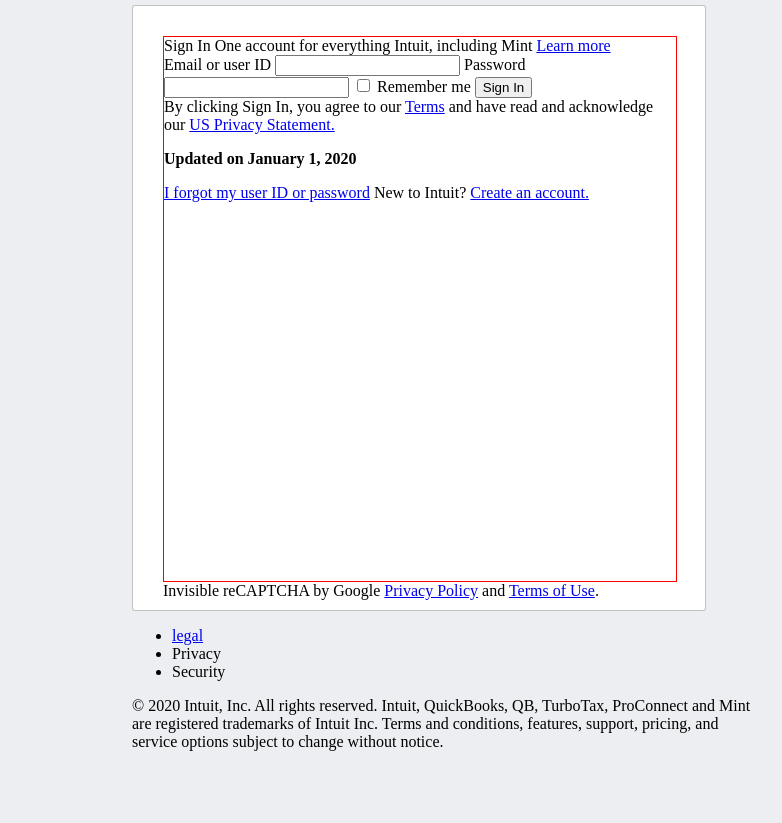
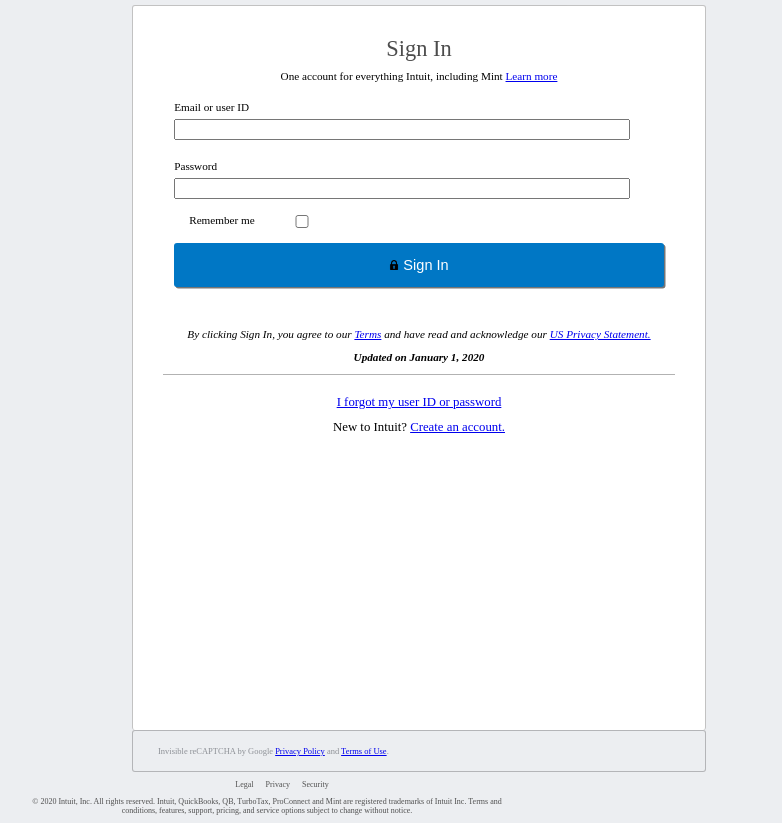
Before and after one commit to carlos-ssh/html-form, a plain HTML site: page index.html in a window 1280 px wide. Shown: the part 139-962 px from the top of the page, without its empty margins (196-978 px from the left). Before the commit the page ends 898 px from the top, so only its background shows below. Drawn offline with Linux system fonts and the light colour scheme.

Commit message:
stylished the elements

```diff
--- a/index.html
+++ b/index.html
@@ -20,22 +20,28 @@
 
     <section class="container-form">
       <div class="container-div">
-        <span>Sign In</span>
-        <span>One account for everything Intuit, including Mint</span>
-        <a href="_blank">Learn more</a>
+        <span class="sign">Sign In</span>
+        <span class="acc-msg">One account for everything Intuit, including Mint <a href="_blank">Learn more</a></span>
 
           <form class="form" action="index.html" method="post">
-            <label for="">Email or user ID</label>
-            <input type="text" name="username" value="" required>
+            <label>Email or user ID
+              <input  type="text" name="username" value="" required>
+            </label>
+            <span class="span-space"></span>
+            <label>
+              Password
+              <input type="password" name="password" value="" required>
+            </label>
 
-            <label for="">Password</label>
-            <input type="password" name="password" value="" required>
 
-            <input type="checkbox" name="checkbox" value="">
-            <label for="">Remember me</label>
+            <label>
+              <input class="check" type="checkbox" name="checkbox" value="">
+              <span class="r-lbl">Remember me</span>
+            </label>
 
-            <button type="button" name="button">Sign In</button>
-
+            <button class="btn" type="button" name="button">
+              <img class="lock" src="resources/lock.png" alt="lock sign">
+              Sign In</button>
           </form>
 
         <div class="info-text">
@@ -46,26 +52,26 @@
           <p><strong>Updated on January 1, 2020</strong></p>
         </div>
 
-        <div class="">
+        <div class="form-foot">
           <a href="#">I forgot my user ID or password</a>
-          <span>New to Intuit?</span>
-          <a href="#">Create an account.</a>
+          <span class="c-acc">New to Intuit?
+            <a href="#">Create an account.</a>
+          </span>
         </div>
       </div>
-
-
+    </section>
       <div class="recaptcha">
         <span>Invisible reCAPTCHA by Google <a href="#">Privacy Policy</a> and <a href="#">Terms of Use</a>.</span>
       </div>
-    </section>
+    <footer class="footer">
 
-    <footer>
-      <ul>
-        <li><a href="#">legal</a></li>
-        <li><a href="#"></a>Privacy</li>
-        <li><a href="#"></a>Security</li>
-      </ul>
-
+      <div class="div-list">
+        <ul>
+          <li><a href="#">Legal</a></li>
+          <li><a href="#">Privacy</a></li>
+          <li><a href="#">Security</a></li>
+        </ul>
+      </div>
       <div class="footer-info">
         <span>© 2020 Intuit, Inc. All rights reserved. Intuit, QuickBooks, QB, TurboTax, ProConnect and Mint are registered trademarks of Intuit Inc.</span>
         <span>Terms and conditions, features, support, pricing, and service options subject to change without notice.</span>
--- a/style.css
+++ b/style.css
@@ -50,14 +50,145 @@ body{
   border: 1px solid rgba(0,0,0,.24);
   border-radius: 3px;
   width: 40vw;
-  height: 68vh;
+  height: 83vh;
   background-color: #ffffff;
   padding: 30px 30px 30px 30px;
+  border-bottom: none;
 }
 
 .container-div{
+  display: flex;
+  width: 40vw;
+  height: 88vh;
+  flex-direction: column;
+}
 
-  border: 1px solid red;
+.sign {
+  font-size: 1.4em;
+  color: #4C4C4C;
+  text-align: center;
+}
+
+.acc-msg {
+  font-size: 0.7em;
+  text-align: center;
+  padding: 0.7em 0em;
+}
+
+.form {
+  font-size: 0.7em;
+  padding: 1.0em;
+  display: flex;
+  flex-direction: column;
+
+}
+
+.form label {
+  margin-bottom: 20px;
+
+}
+
+.form input {
+  margin-top: 6px;
+  width: 35vw;
+}
+
+.check {
+  position: relative;
+  right: 100px;
+  bottom: 10px;
+}
+
+.r-lbl {
+  position: relative;
+  bottom: 27px;
+  left: 15px;
+}
+
+.btn {
+  position: relative;
+  bottom: 30px;
+  background-color: #0077C5;
+  color: white;
+  padding: 5px;
+  height: 44px;
+  border: none;
+  border-radius: 3px;
+  box-shadow: 1.5px 1.5px rgba(0, 0, 0, 0.54);
+  font-size: 1.3em;
+}
+
+.lock {
+  width: 10px;
+  height: 10px;
+}
+
+.info-text {
+  font-size: 0.7em;
+  font-style: italic;
+  text-align: center;
+}
+
+.update-text {
+  font-size: 0.7em;
+  font-style: italic;
+  text-align: center;
+  border-bottom: 1px solid rgba(0, 0, 0, 0.3);
+}
+
+.form-foot {
+  display: flex;
+  flex-direction: column;
+  font-size: 0.8em;
+  text-align: center;
+  margin-top: 20px;
+}
+
+.c-acc {
+  padding-top: 10px;
+}
+
+.recaptcha {
+  font-size: 0.53em;
+  background-color: #ECEEF1;
+  padding: 15px 35px 15px 25px;
+  border: 1px solid rgba(0,0,0,.24);
+  border-radius: 3px;
   width: 40vw;
-  height: 68vh;
+  color: #8D9096;
 }
+
+.footer {
+  width: 500px;
+  position: relative;
+  right: 115px;
+  font-size: 0.5em;
+  display: table;
+}
+
+.div-list {
+  display: table;
+  margin: 0 auto;
+}
+
+.footer ul {
+  list-style-type: none;
+
+}
+
+.footer ul li {
+  display: inline;
+  padding-right: 10px;
+  font-style: normal;
+
+}
+
+.footer a {
+  text-decoration: none;
+  color: #505050;
+}
+
+.footer-info {
+  text-align: center;
+  color: #505050;
+}
```
Also changed, not shown: resources/lock.png (added).
